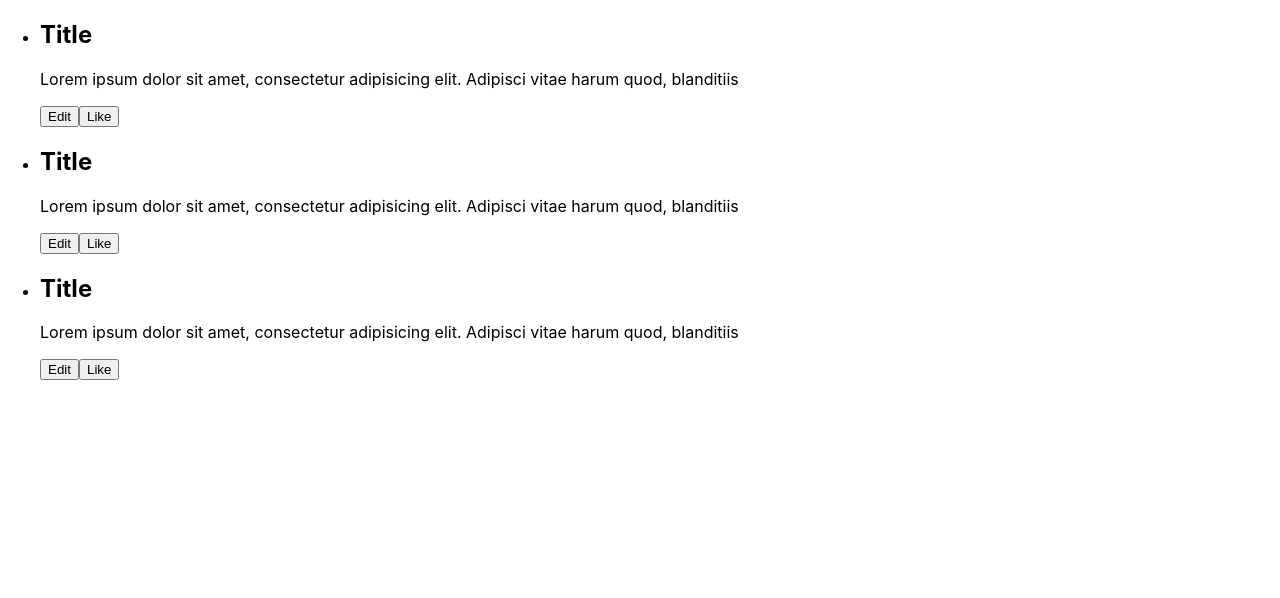
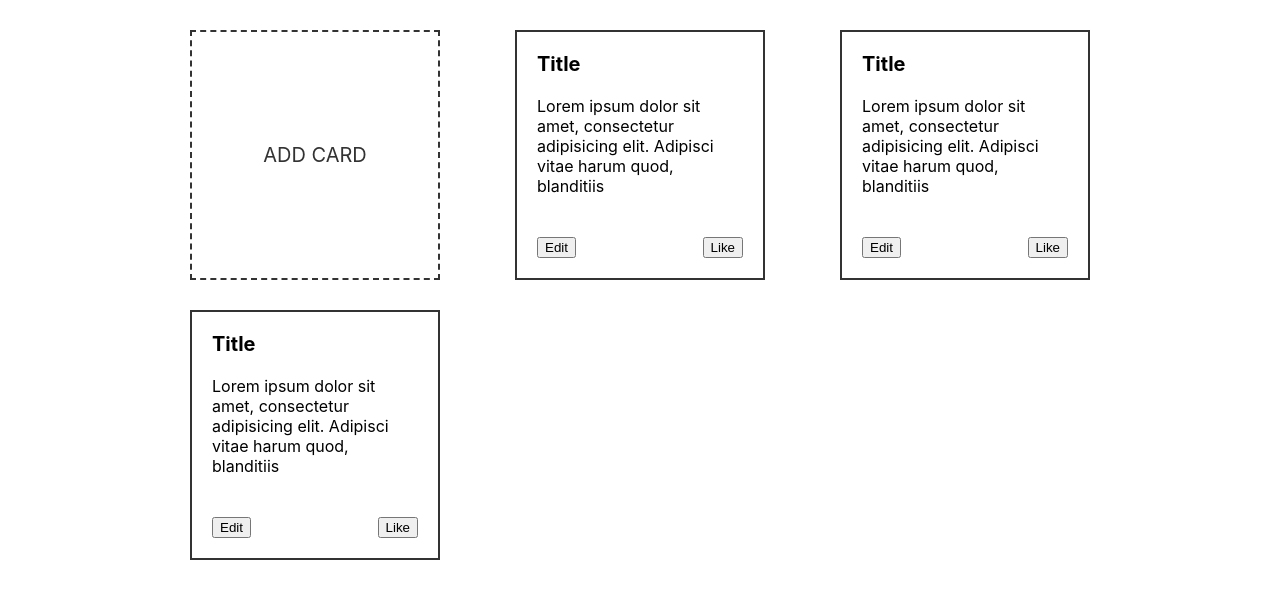
Before and after one commit to nl-kaidzen/react-performance-test, a React app: page / in a window 1280 px wide. Shown: the top 598 px of the page. Built offline with nearby package versions, Linux system fonts and the light colour scheme.

Commit message:
Static components + routing

```diff
--- a/public/index.html
+++ b/public/index.html
@@ -1,5 +1,5 @@
 <!DOCTYPE html>
-<html lang="en">
+<html lang="en" style="font-size: 10px;">
   <head>
     <meta charset="utf-8" />
     <link rel="icon" href="%PUBLIC_URL%/favicon.ico" />
--- a/src/App.js
+++ b/src/App.js
@@ -1,7 +1,7 @@
 import React from 'react';
 import { Switch, Route } from 'react-router-dom'
 import './App.css';
-import CardList from './components/Card/CardList';
+import CardList from './components/CardList/CardList';
 
 
 const App =(props) => {
--- /dev/null
+++ b/src/components/AddCardButton/AddCardButton.jsx
@@ -0,0 +1,15 @@
+import React from 'react';
+import { NavLink } from 'react-router-dom';
+import styles from './AddCardButton.module.scss';
+
+const AddCardButton = (props) => {
+    return(
+        <li>
+            <NavLink to='/create' className={styles.link}>
+                <div className={styles.button}>Add Card</div>
+            </NavLink>
+        </li>
+    );
+}
+
+export default AddCardButton;
--- /dev/null
+++ b/src/components/AddCardButton/AddCardButton.module.scss
@@ -0,0 +1,32 @@
+* {
+    box-sizing: border-box;
+}
+
+.link {
+    text-decoration: none;
+}
+
+.button {
+    display: flex;
+    width: 250px;
+    height: 250px;
+    border: 2px dashed #333333;
+    margin: 0 30px 30px;
+    background-color: white;
+    font-size: 2rem;
+    text-transform: uppercase;
+    text-align: center;
+    justify-content: center;
+    cursor: pointer;
+    transition: all 0.5s ease;
+    padding: 0;
+    text-decoration: none;
+    align-items: center;
+    color: #333333;
+
+
+    &:hover,
+    &:focus {
+        border-style: solid;
+    }
+}
--- a/src/components/Card/Card.jsx
+++ b/src/components/Card/Card.jsx
@@ -1,11 +1,12 @@
 import React from 'react';
+import styles from './Card.module.scss'
 
 const Card = (props) => {
     return(
-        <li>
-            <h2>Title</h2>
-            <p>Lorem ipsum dolor sit amet, consectetur adipisicing elit. Adipisci vitae harum quod, blanditiis</p>
-            <div>
+        <li className={styles.card}>
+            <h2 className={styles.cardTitle}>Title</h2>
+            <p className={styles.cardText}>Lorem ipsum dolor sit amet, consectetur adipisicing elit. Adipisci vitae harum quod, blanditiis</p>
+            <div className={styles.cardButtonWrapper}>
                 <button>Edit</button>
                 <button>Like</button>
             </div>
--- a/src/components/Card/Card.module.scss
+++ b/src/components/Card/Card.module.scss
@@ -0,0 +1,32 @@
+*,
+*::before,
+*::after {
+    box-sizing: border-box;
+}
+
+.card {
+    width: 250px;
+    min-height: 250px;
+    padding: 20px;
+    border: 2px solid #333333;
+    display: flex;
+    flex-direction: column;
+    justify-content:flex-start;
+    margin: 0 30px 30px;
+}
+
+.cardTitle {
+    font-size: 2.0rem;
+    margin: 0 0 1rem
+}
+
+.cardText {
+    font-size: 1.6rem;
+    margin: 1rem 0 .5rem;
+}
+
+.cardButtonWrapper {
+    display: flex;
+    justify-content: space-between;
+    margin: auto 0 0;
+}
--- a/src/components/Card/CardList.jsx
+++ /dev/null
@@ -1,14 +0,0 @@
-import React from 'react';
-import Card from './Card';
-
-const CardList =(props) => {
-    return(
-        <ul>
-            <Card />
-            <Card />
-            <Card />
-        </ul>
-    );
-}
-
-export default CardList;
--- /dev/null
+++ b/src/components/CardList/CardList.jsx
@@ -0,0 +1,17 @@
+import React from 'react';
+import Card from '../Card/Card';
+import AddCardButton from '../AddCardButton/AddCardButton';
+import styles from './CardList.module.scss'
+
+const CardList =(props) => {
+    return(
+        <ul className={styles.list}>
+            <AddCardButton />
+            <Card />
+            <Card />
+            <Card />
+        </ul>
+    );
+}
+
+export default CardList;
--- /dev/null
+++ b/src/components/CardList/CardList.module.scss
@@ -0,0 +1,14 @@
+* {
+    box-sizing: border-box;
+}
+
+.list {
+    display: flex;
+    max-width: 960px;
+    flex-direction: row;
+    justify-content: space-between;
+    flex-wrap: wrap;
+    margin: 30px auto 0;
+    padding: 0;
+    list-style: none;
+}
```
